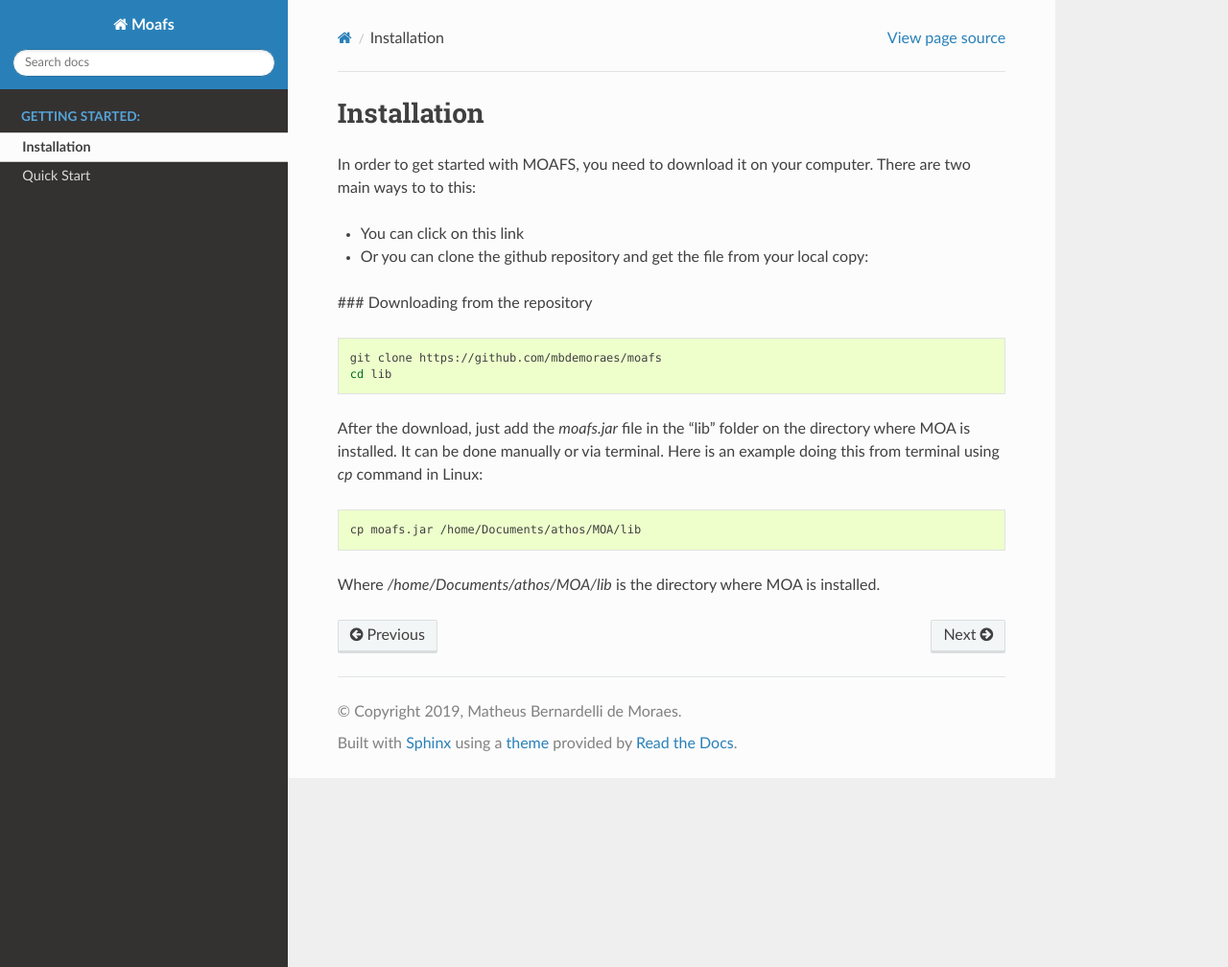
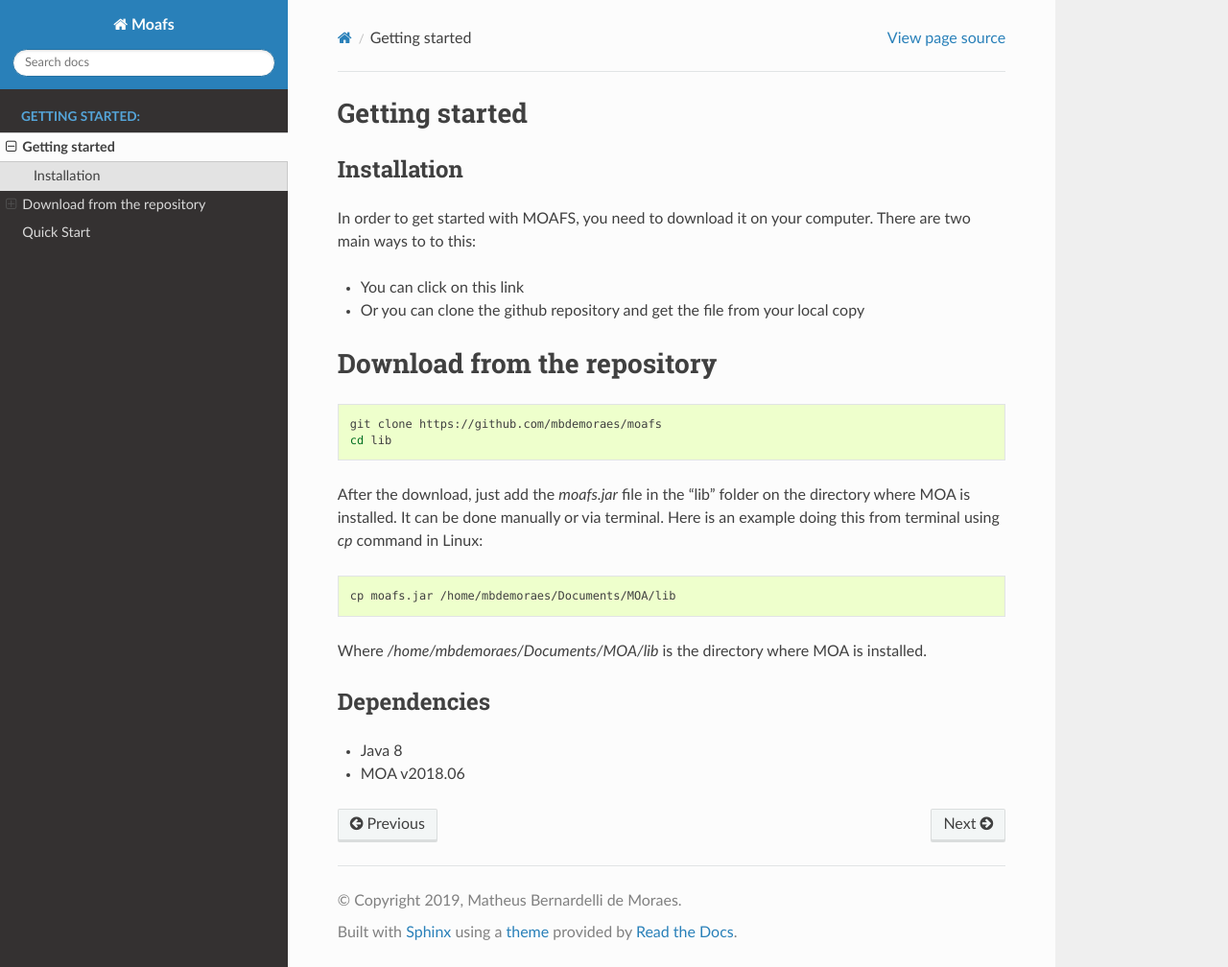
Before and after one commit to mbdemoraes/moafs, a Sphinx documentation site: the page built from docs/install.rst, in a window 1280 px wide and 1008 px high. Shown: the whole window at 96% size. Built offline with Sphinx 7.4.7 and the Read the Docs theme 2.0.0, drawn with Linux system fonts in a browser that asks for light colours.

Commit message:
Changes in docs

```diff
--- a/docs/install.rst
+++ b/docs/install.rst
@@ -1,12 +1,16 @@
+Getting started
+===============
+
 Installation
-=============
+------------
 In order to get started with MOAFS, you need to download it on your computer.
 There are two main ways to to this:
 
 *   You can click on this link
-*   Or you can clone the github repository and get the file from your local copy:
+*   Or you can clone the github repository and get the file from your local copy
 
-### Downloading from the repository
+Download from the repository
+============================
 
 .. code-block:: bash
 
@@ -18,6 +22,12 @@ Here is an example doing this from terminal using `cp` command in Linux:
 
 .. code-block:: bash
 
-  cp moafs.jar /home/Documents/athos/MOA/lib
+  cp moafs.jar /home/mbdemoraes/Documents/MOA/lib
 
-Where `/home/Documents/athos/MOA/lib` is the directory where MOA is installed.
+Where `/home/mbdemoraes/Documents/MOA/lib` is the directory where MOA is installed.
+
+Dependencies
+------------
+
+* Java 8
+* MOA v2018.06
```
Also changed, not shown: 9 other files.
